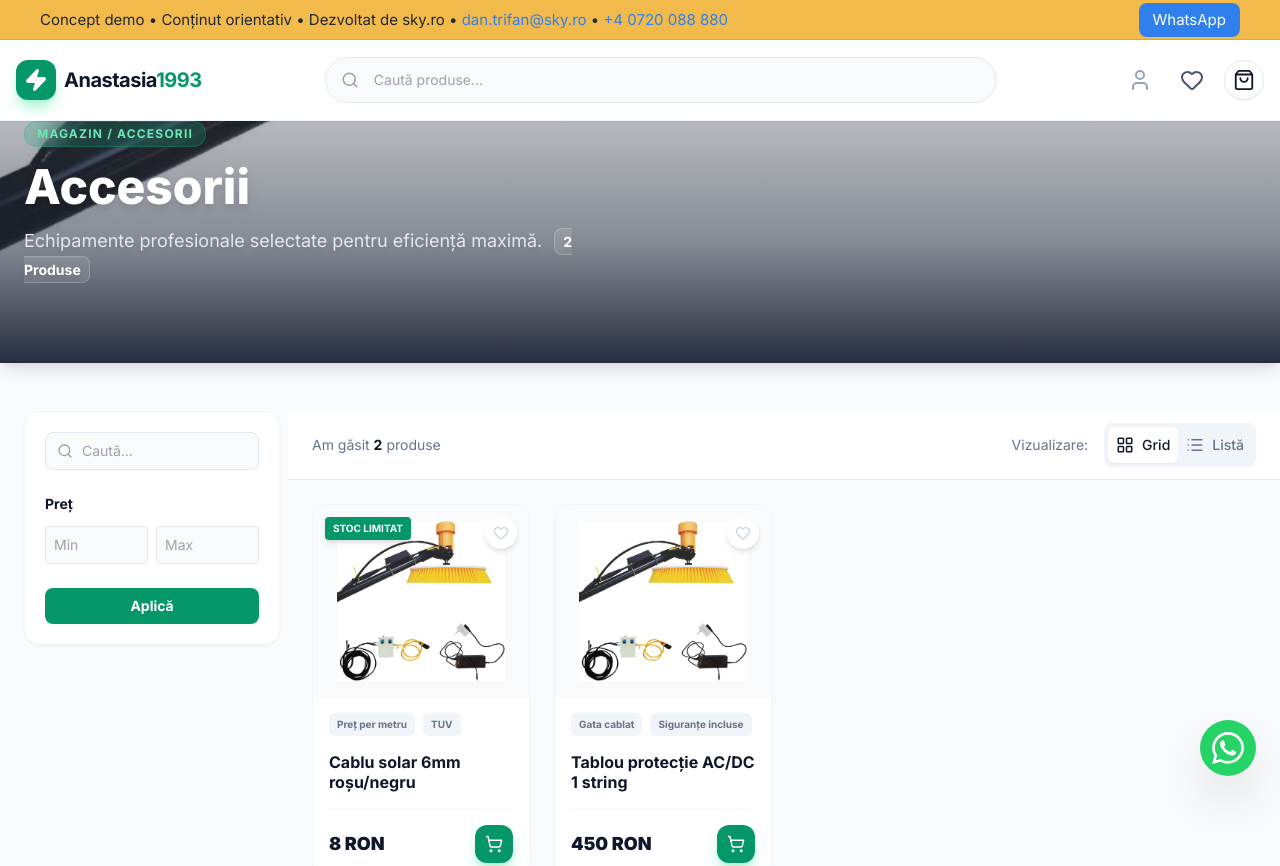
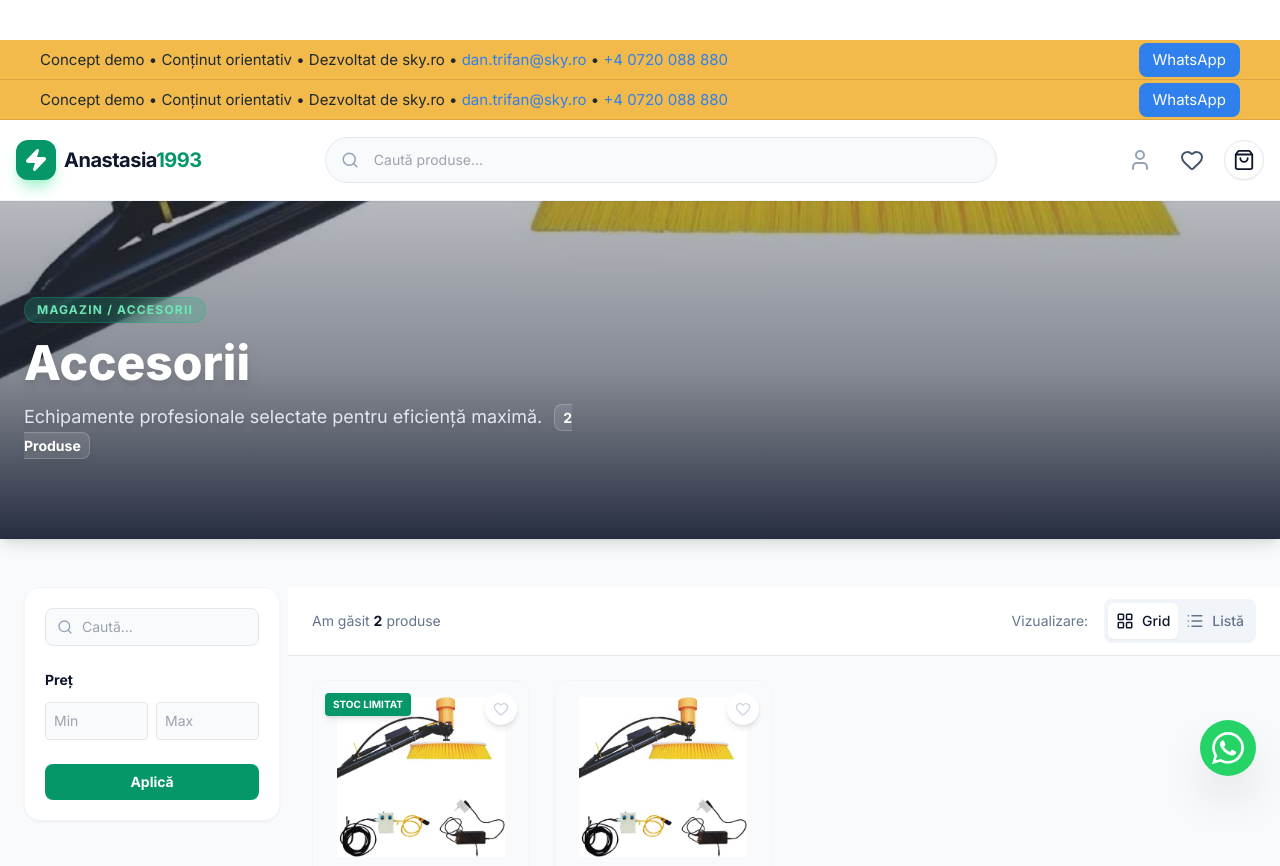
Before and after one commit to sorinpintilie-lgtm/Anastasia1993, a Next.js app: page /shop/accesorii in a window 1280 px wide. Shown: the top 866 px of the page. Built offline with nearby package versions, Linux system fonts and the light colour scheme.

Commit message:
Refactor sticky header structure - PromoBar and Navbar in sticky container

```diff
--- a/src/app/shop/[category]/page.tsx
+++ b/src/app/shop/[category]/page.tsx
@@ -2,6 +2,7 @@ import React from 'react';
 import Navbar from '@/components/Navbar';
 import Footer from '@/components/Footer';
 import CategoryContent from '@/components/CategoryContent';
+import PromoBar from '@/components/PromoBar';
 import { productsData } from '@/data/products';
 
 // 1. Definim imaginile pentru fiecare categorie (imagini locale)
@@ -27,10 +28,15 @@ export default async function CategoryPage({ params }: { params: Promise<{ categ
 
   return (
     <main className="min-h-screen bg-slate-50 flex flex-col">
-      <Navbar />
 
-      {/* 2. HEADER CU IMAGINE (MINI-HERO) */}
-      <section className="relative pb-20 overflow-hidden shadow-lg">
+      {/* Sticky Header Stack */}
+      <div className="sticky top-0 z-50">
+        <PromoBar />
+        <Navbar />
+      </div>
+
+      {/* Mini Hero */}
+      <section className="relative pt-24 pb-20 overflow-hidden shadow-lg">
 
         {/* Imaginea de fundal */}
         <div className="absolute inset-0">
--- a/src/components/CategoryContent.tsx
+++ b/src/components/CategoryContent.tsx
@@ -22,7 +22,7 @@ export default function CategoryContent({ products }: CategoryContentProps) {
         onOpenFilters={() => setFiltersOpen(true)}
       />
 
-      {/* Conitinut Principal (Filtre + Produse) */}
+      {/* Conținut Principal (Filtre + Produse) */}
       <section className="py-12 container mx-auto px-6 flex-grow relative z-0">
         <div className="flex flex-col lg:flex-row gap-8 items-start">
 
@@ -39,10 +39,10 @@ export default function CategoryContent({ products }: CategoryContentProps) {
              ) : (
                <div className="text-center py-24 bg-white rounded-3xl border border-dashed border-slate-200 shadow-sm">
                   <div className="w-16 h-16 bg-slate-50 rounded-full flex items-center justify-center mx-auto mb-4">
-                    <span className="text-2xl">??</span>
+                    <span className="text-2xl">📦</span>
                   </div>
-                  <h3 className="text-lg font-bold text-slate-900">Nu exist produse momentan</h3>
-                  <p className="text-slate-500 font-medium">Aceast categorie este în curs de actualizare.</p>
+                  <h3 className="text-lg font-bold text-slate-900">Nu există produse momentan</h3>
+                  <p className="text-slate-500 font-medium">Această categorie este în curs de actualizare.</p>
                </div>
              )}
           </div>
--- a/src/components/MobileControlBar.tsx
+++ b/src/components/MobileControlBar.tsx
@@ -10,7 +10,7 @@ interface MobileControlBarProps {
 
 export default function MobileControlBar({ viewMode, setViewMode, onOpenFilters }: MobileControlBarProps) {
   return (
-    <div className="lg:hidden sticky top-[128px] z-40 bg-white border-b border-slate-100 shadow-sm">
+    <div className="lg:hidden sticky top-[96px] z-40 bg-white border-b border-slate-100 shadow-sm">
       <div className="grid grid-cols-3 divide-x divide-slate-100">
         {/* Sortare */}
         <button className="flex items-center justify-center gap-2 py-3.5 text-sm font-bold text-slate-700 active:bg-slate-50">
--- a/src/components/Navbar.tsx
+++ b/src/components/Navbar.tsx
@@ -18,7 +18,7 @@ export default function Navbar() {
   };
 
   return (
-    <nav className="header sticky top-[48px] z-50 bg-white/95 backdrop-blur-md border-b border-slate-100 shadow-sm">
+    <nav className="header bg-white/95 backdrop-blur-md border-b border-slate-100 shadow-sm">
       <div className="container mx-auto px-4 h-20 flex items-center justify-between gap-4 md:gap-8">
 
         <Link href="/" className="flex items-center gap-2 cursor-pointer flex-shrink-0">
--- a/src/components/ProductGrid.tsx
+++ b/src/components/ProductGrid.tsx
@@ -114,7 +114,7 @@ export default function ProductGrid({ products, viewMode, setViewMode }: Product
   return (
     <div>
       {/* Header cu butoane (Vizibil doar pe Desktop, pe mobil avem bara sticky) */}
-      <div className="hidden lg:flex sticky top-[128px] z-40 bg-white border-b justify-between items-center mb-6 py-3 -mx-6 px-6">
+      <div className="hidden lg:flex sticky top-[96px] z-40 bg-white border-b justify-between items-center mb-6 py-3 -mx-6 px-6">
          <p className="text-slate-500 text-sm">
             Am găsit <span className="font-bold text-slate-900">{products.length}</span> produse
          </p>
--- a/src/components/PromoBar.tsx
+++ b/src/components/PromoBar.tsx
@@ -1,6 +1,6 @@
 export default function PromoBar() {
   return (
-    <div className="promo-bar fixed top-0 left-0 w-full bg-[#F2B94B] text-[#1F2933] z-[9999] border-b border-[rgba(0,0,0,0.1)] text-[15px] leading-[1.2] font-normal flex items-center justify-center">
+    <div className="promo-bar w-full bg-[#F2B94B] text-[#1F2933] border-b border-[rgba(0,0,0,0.1)] text-[15px] leading-[1.2] font-normal flex items-center justify-center">
 
       {/* Desktop Content */}
       <div className="promo-desktop hidden md:flex justify-between items-center w-full max-w-[1240px] px-5 h-full mx-auto">
--- a/src/components/ShopFilters.tsx
+++ b/src/components/ShopFilters.tsx
@@ -81,7 +81,7 @@ export default function ShopFilters({ externalOpen, onExternalClose }: ShopFilte
   return (
     <>
       {/* 1. SIDEBAR DESKTOP */}
-      <aside className="hidden lg:block w-64 flex-shrink-0 sticky top-[128px] h-fit z-30">
+      <aside className="hidden lg:block w-64 flex-shrink-0 sticky top-[96px] h-fit z-30">
         <div className="bg-white p-5 rounded-2xl border border-slate-100 shadow-sm">
            <div className="space-y-6">
               <div className="relative">
```
